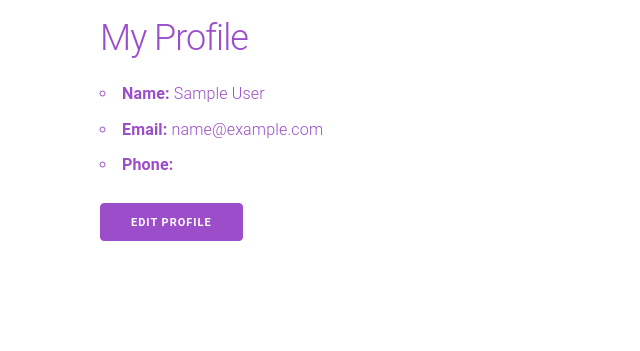
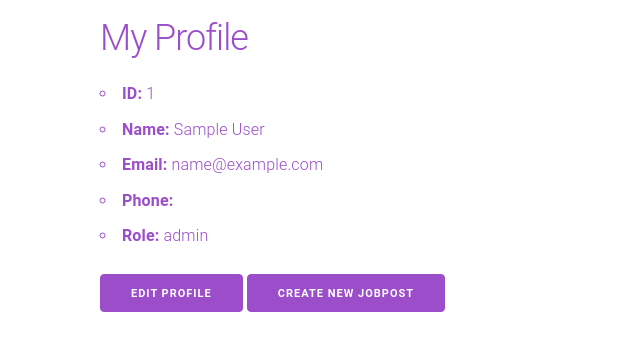
Before and after one commit to Spanca05/LBAW-Konnekt, a Laravel app: page /profile in a window 1280 px wide. Shown: the part 108-459 px from the top of the page, without its empty margins (0-640 px from the left). Run offline with Laravel 12, Linux system fonts and the light colour scheme; the visitor is signed in with stand-in values (Sample User, id 1).

Commit message:
create button now appears on profile and associates Employer ID

```diff
--- a/app/Http/Controllers/JobPostController.php
+++ b/app/Http/Controllers/JobPostController.php
@@ -65,9 +65,8 @@ class JobPostController extends Controller
         $jobPost->salary = $request->salary;
         $jobPost->work_model = $request->work_model;
         $jobPost->category_id = $request->category_id;
+        $jobPost->employer_id = Auth::id();
 
-        //$jobPost->employer_id = Auth::id();
-        $jobPost->employer_id = 2; // default value
         $jobPost->location_id = 1; // defaukt value
 
         $jobPost->save();
--- a/resources/views/pages/profile.blade.php
+++ b/resources/views/pages/profile.blade.php
@@ -7,13 +7,16 @@
     <h2>My Profile</h2>
 
     <ul>
+        <li><strong>ID:</strong> {{ $user->id}}</li>
         <li><strong>Name:</strong> {{ $user->name}}</li>
         <li><strong>Email:</strong> {{ $user->email}}</li>
         <li><strong>Phone:</strong> {{ $user->phone_number}}</li>
+        <li><strong>Role:</strong> {{ $user->role}}</li>
     </ul>
 
     <p>
         <a class="button" href="{{ route('profile.edit') }}">Edit profile</a>
+        <a class="button" href="{{ route('jobpost.create') }}">Create New JobPost</a>
     </p>
 
 </section>
--- a/routes/web.php
+++ b/routes/web.php
@@ -17,16 +17,14 @@ use App\Http\Controllers\JobPostController;
     Route::redirect('/', '/login');
 
 Route::get('/jobposts', [JobPostController::class, 'index'])->name('pages.jobposts.index');
-Route::get('/jobposts/{jobpost}', [JobPostController::class, 'show'])->name('jobpost.show');
 // pagina formulario criaçao jobpost
-Route::get('/create', [JobPostController::class, 'create'])->name('jobpost.create');
-
+Route::get('/jobposts/create', [JobPostController::class, 'create'])->name('jobpost.create');
 // guardar novo jobpost na BD
 Route::post('/jobposts', [JobPostController::class, 'store'])->name('jobpost.store');
-    Route::get('/jobposts/{jobpost}/edit_jobpost', [JobPostController::class, 'edit'])->name('jobpost.edit');
+Route::get('/jobposts/{jobpost}/edit', [JobPostController::class, 'edit'])->name('jobpost.edit');
 Route::put('/jobposts/{jobpost}', [JobPostController::class, 'update'])->name('jobpost.update');
 Route::delete('/jobposts/{jobpost}', [JobPostController::class, 'delete'])->name('jobpost.delete');
-
+Route::get('/jobposts/{jobpost}', [JobPostController::class, 'show'])->name('jobpost.show');
 
 
 
```
Lines whose indentation alone changed are shown as unchanged.
